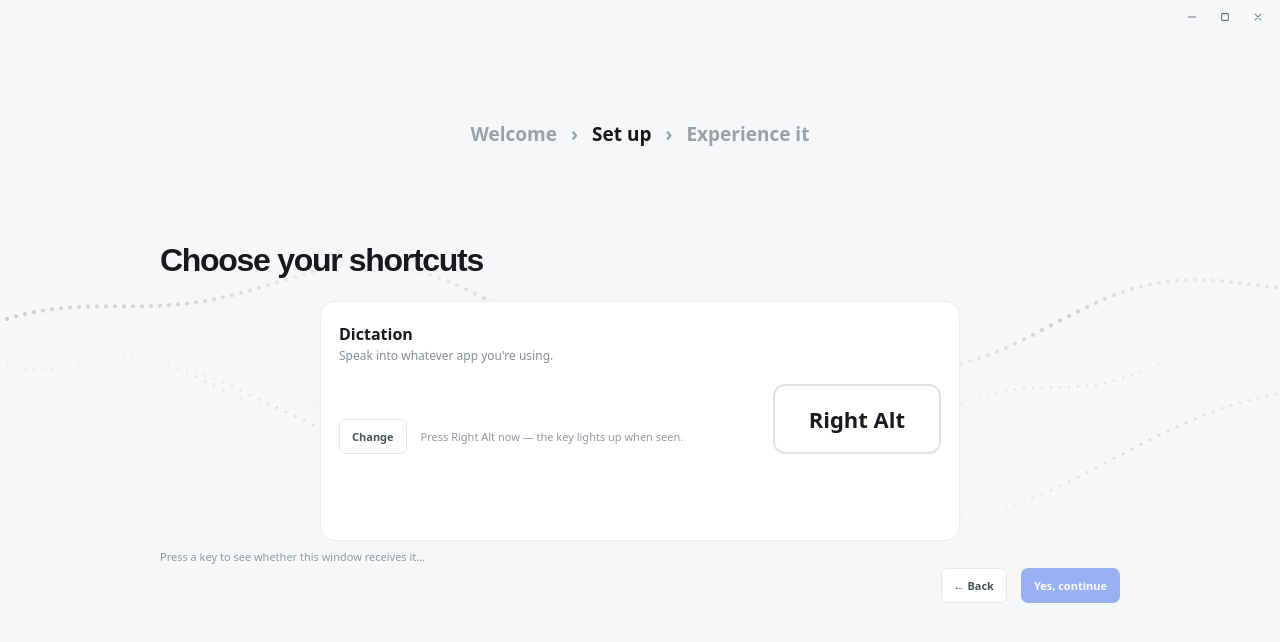
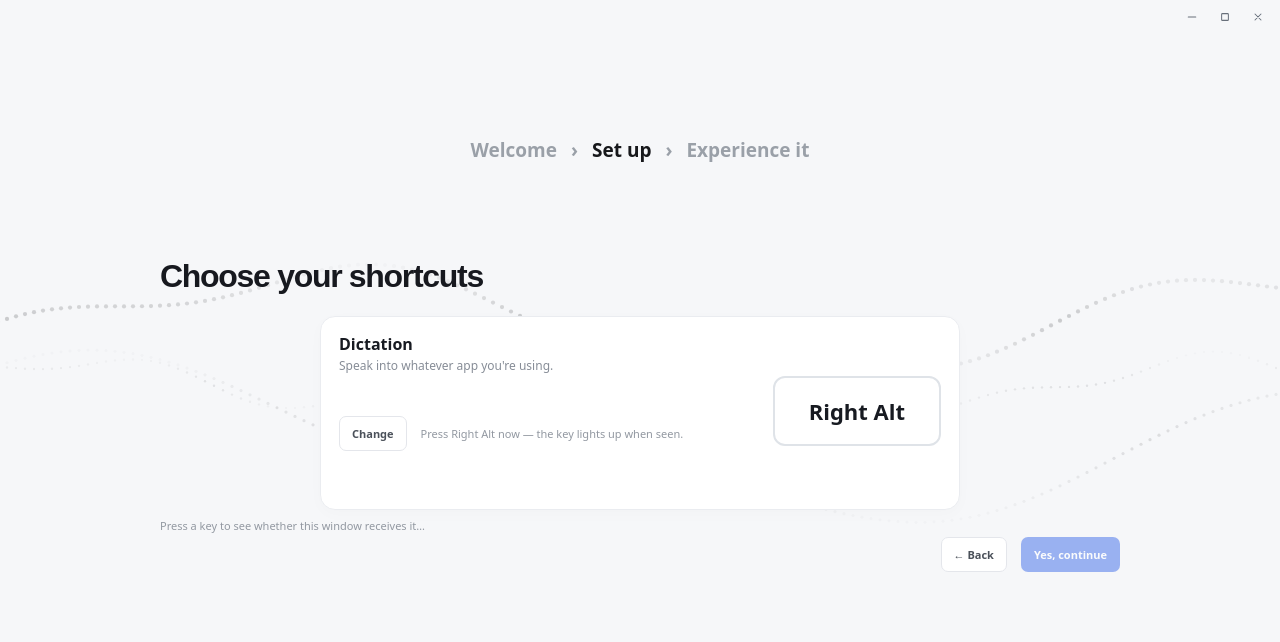
Before and after one commit to dem-5on/whisper, a website built with Vite: page linux-app/index.html in a window 1280 px wide. Both pictures are taken after a click on the button "Continue". Built offline with nearby package versions, Linux system fonts and the light colour scheme.

Commit message:
Trim single-key card bottom space

```diff
--- a/linux-app/src/style.css
+++ b/linux-app/src/style.css
@@ -426,3 +426,6 @@ body.in-setup #page-setup { position:relative; z-index:1; }
 /* Single-key card: status text sits inline before Change */
 .setup-single .capture-row { align-items:center; gap:14px; }
 .setup-single .test-status-inline { margin:0; }
+
+/* Single-key card: trim empty space below the Change row */
+.setup-single .setup-step { min-height:190px; }
```
